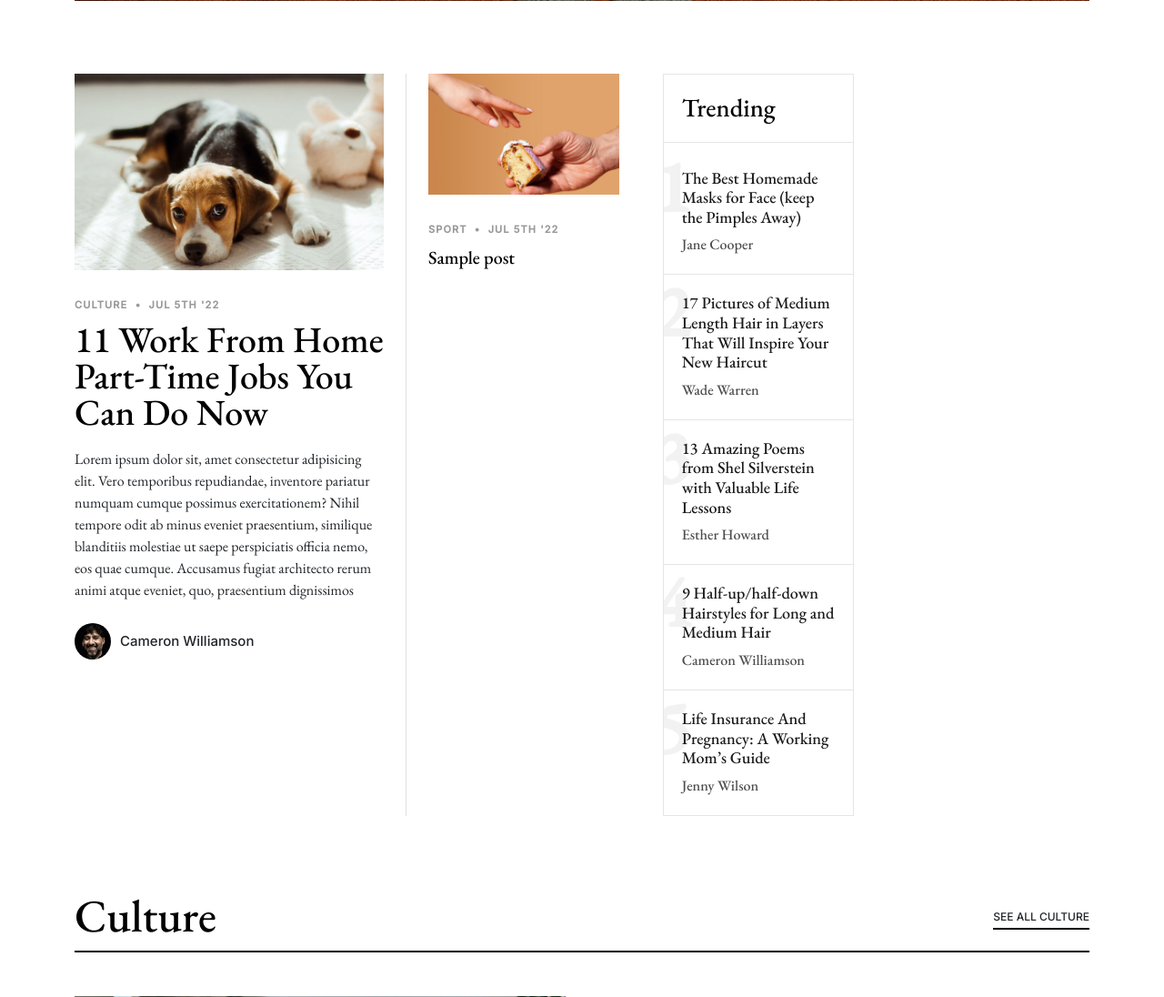
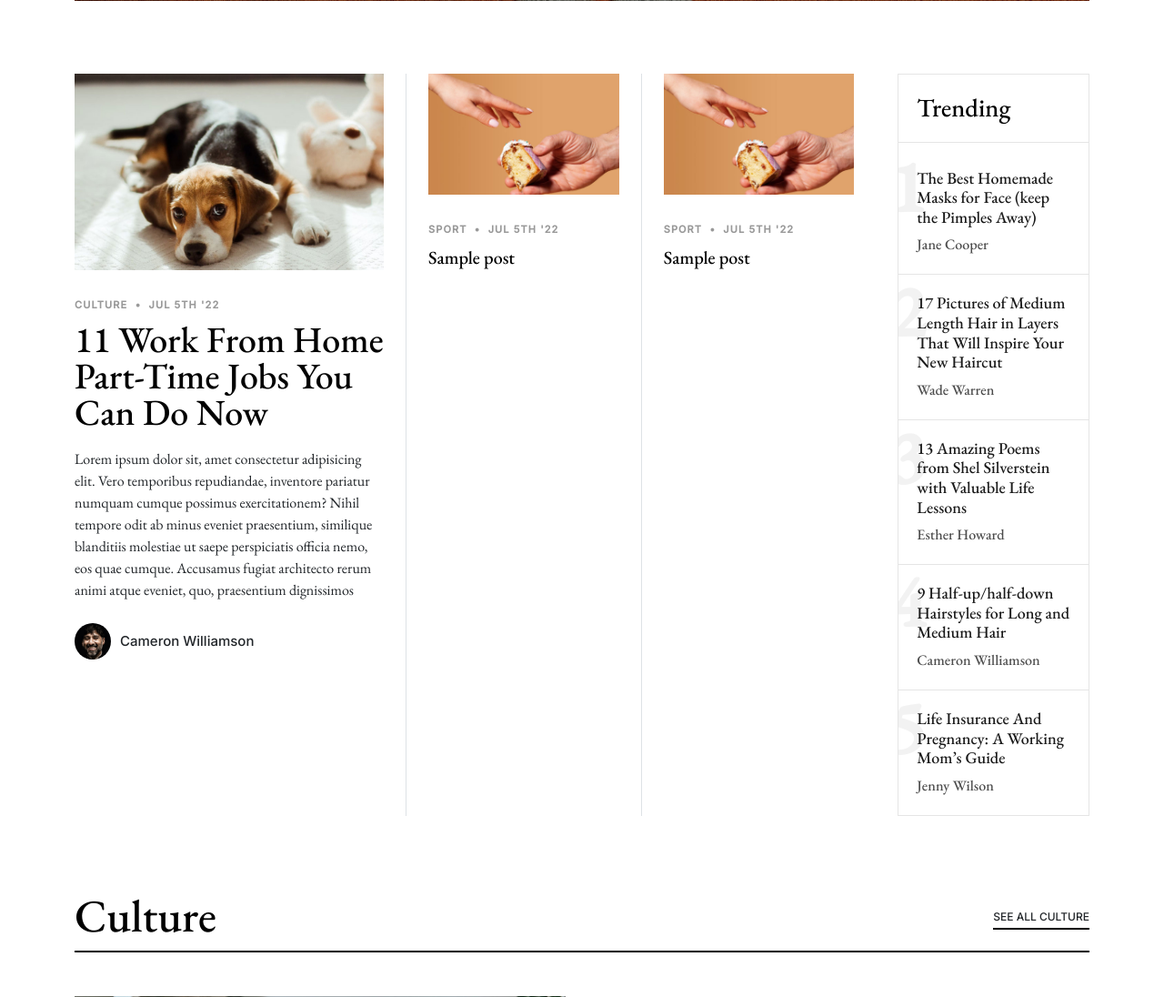
Before and after one commit to mmavroudi/Blog, a Django app: page / in a window 1280 px wide. Shown: the part 653-1749 px from the top of the page at 91% size. Run offline with Django 4.2, Linux system fonts and the light colour scheme; tables that the repository leaves empty hold one stand-in row (values such as "Sample post"); some libraries are stand-ins or nearby versions; some web fonts are replaced.

Commit message:
Correct the second column than was deleted #19

```diff
--- a/projects/templates/home.html
+++ b/projects/templates/home.html
@@ -96,6 +96,16 @@
 
           <div class="col-lg-8">
             <div class="row g-5">
+              <div class="col-lg-4 border-start custom-border">
+                {% for post in posts %}
+                <div class="post-entry-1">
+                  <a href="single-post.html"><img src="assets/img/post-landscape-2.jpg" alt="" class="img-fluid"></a>
+                  <div class="post-meta"><span class="date">Sport</span> <span class="mx-1">&bullet;</span> <span>Jul 5th '22</span></div>
+                  <h2><a href="single-post.html">{{ post.title }}</a></h2>
+                </div>
+                {% endfor %}
+              </div>
+
               <div class="col-lg-4 border-start custom-border">
                 {% for post in posts %}
                 <div class="post-entry-1">
```
